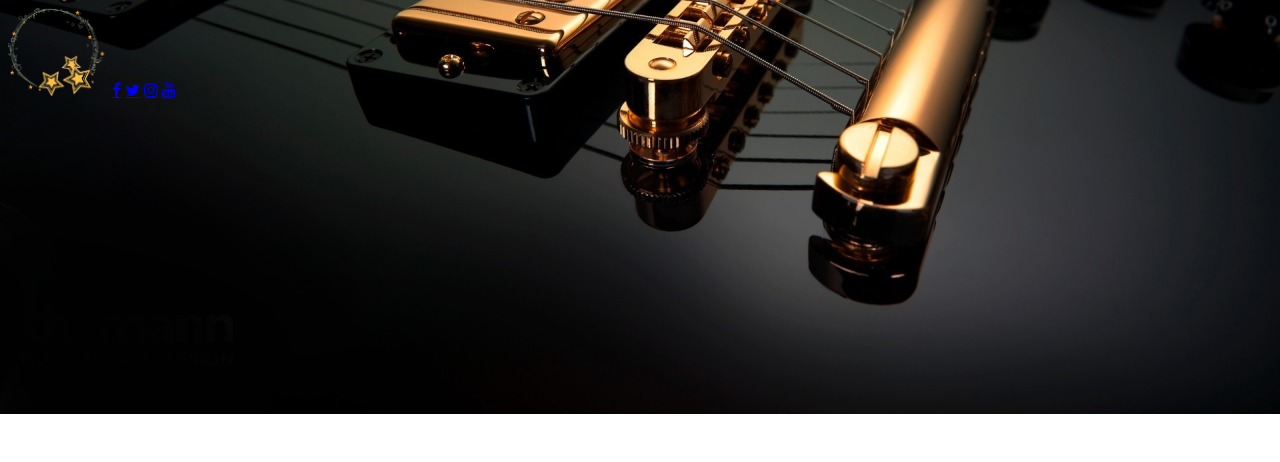
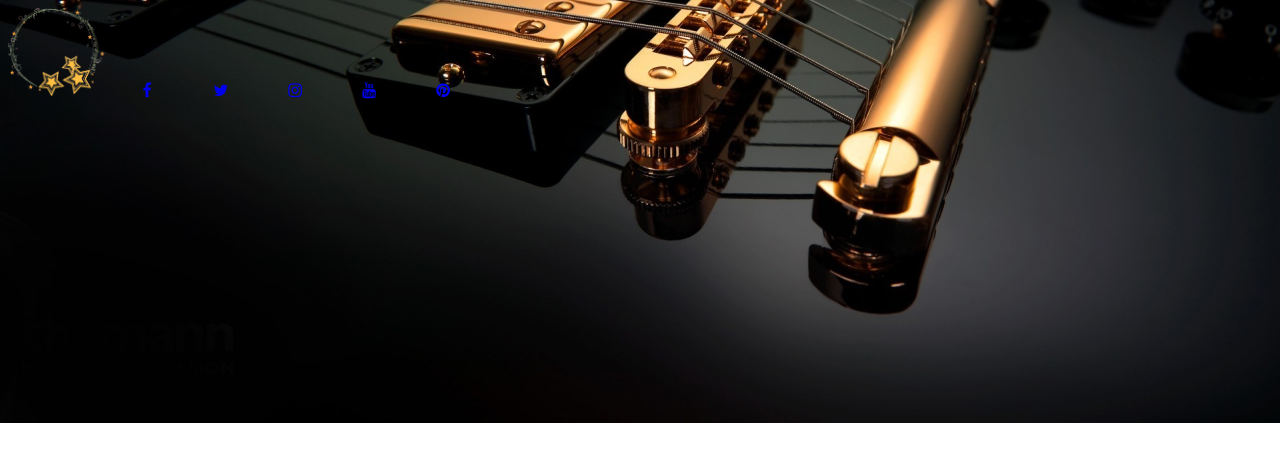
Before and after one commit to RGamboa85/Proyecto-final_Frameworks, a plain HTML site: page Frameworks/Bootstrap/index.html in a window 1280 px wide. Drawn offline with Linux system fonts and the light colour scheme.

Commit message:
haciendo iconos redondos

```diff
--- a/Frameworks/Bootstrap/css/index.css
+++ b/Frameworks/Bootstrap/css/index.css
@@ -18,3 +18,12 @@
 .logo-img{
     width: 100px;
 }
+
+.fa {
+    padding: 20px;
+    font-size: 30px;
+    width: 30px;
+    text-align: center;
+    text-decoration: none;
+    border-radius: 50%;
+  }
--- a/Frameworks/Bootstrap/index.html
+++ b/Frameworks/Bootstrap/index.html
@@ -24,7 +24,7 @@
             <a href="#" class="fa fa-twitter"></a>
             <a href="#" class="fa fa-instagram"></a>
             <a href="#" class="fa fa-youtube"></a>
-
+            <a href="#" class="fa fa-pinterest"></a>
         </header>
 
         <div class="container-fluid">
```
